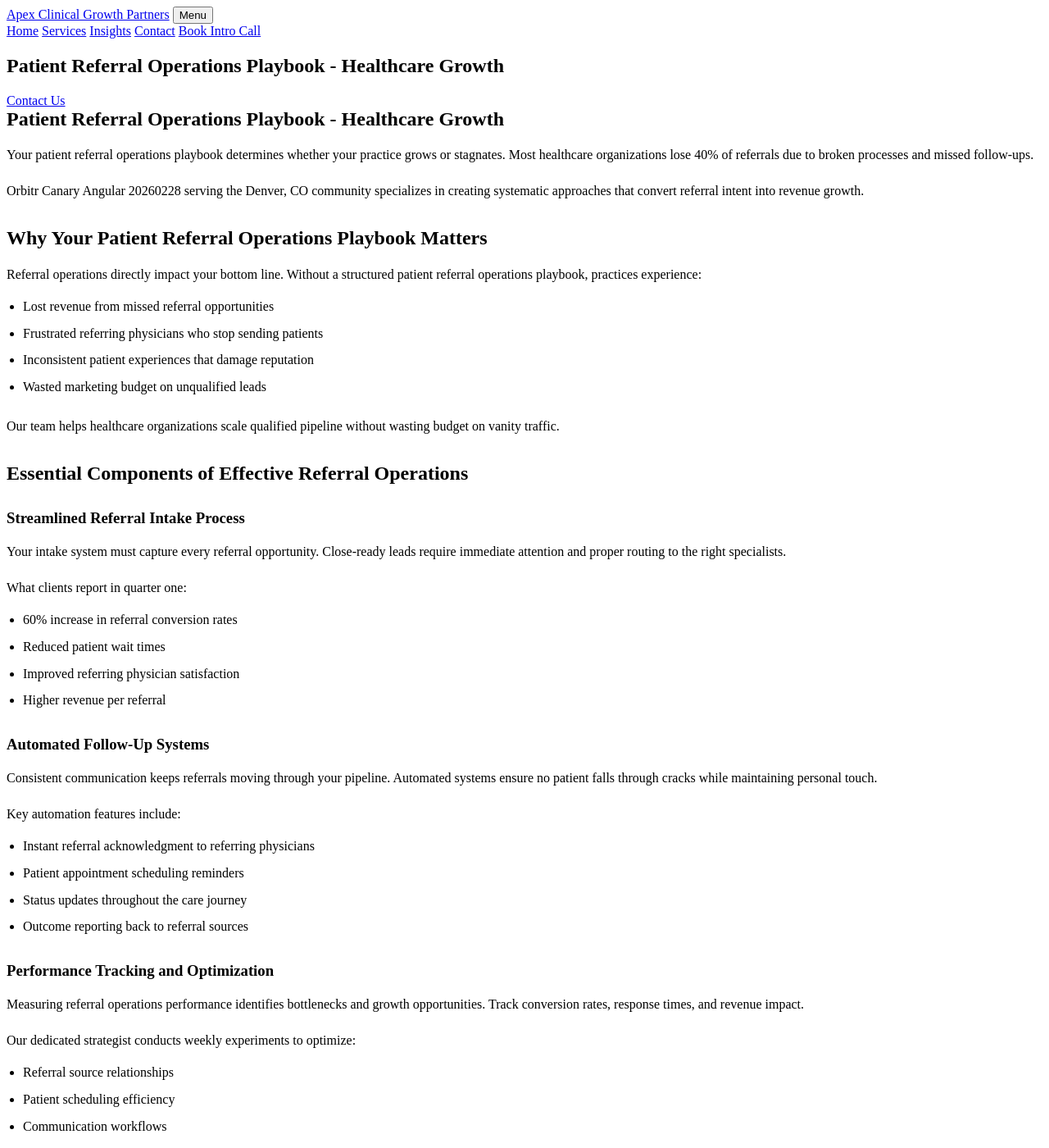
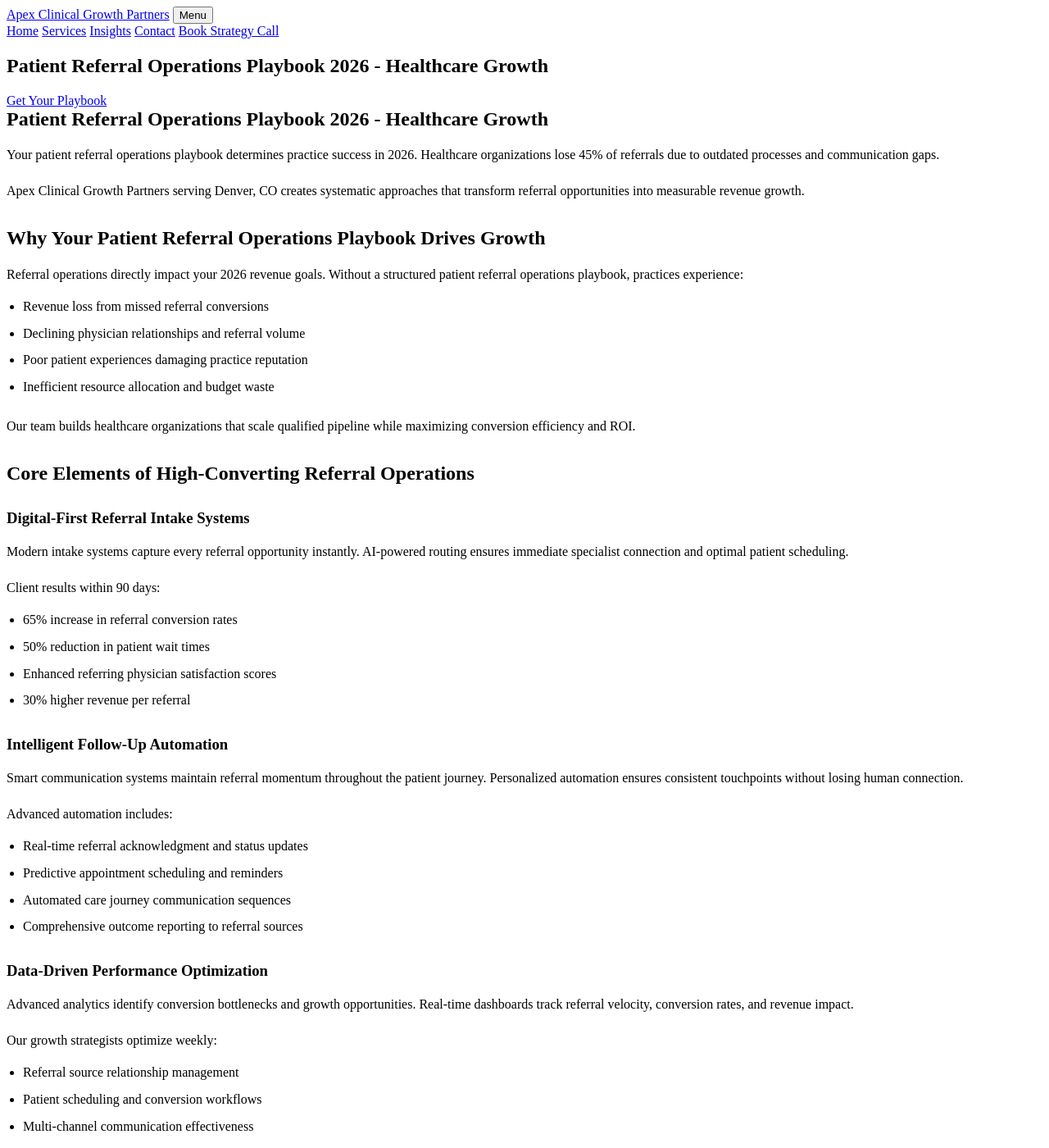
Before and after one commit to prjctlphbt/orbitr-canary-angular-20260228, a Jekyll site: the page angular-referral-ops-playbook-20260228142149.html, which Jekyll copies as it is, in a window 1280 px wide and 1400 px high. Shown: the whole window at 82% size. Built offline with Jekyll 4.4.1, drawn with Linux system fonts in a browser that asks for light colours; some of the changed text lies outside the part shown.

Commit message:
Refresh and update content: angular-referral-ops-playbook-20260228142149.html

```diff
--- a/angular-referral-ops-playbook-20260228142149.html
+++ b/angular-referral-ops-playbook-20260228142149.html
@@ -4,8 +4,8 @@
 <head>
 <meta charset="utf-8"/>
 <meta content="width=device-width, initial-scale=1.0" name="viewport"/>
-<meta content="Streamline patient referrals with our comprehensive operations playbook. Optimize workflows, boost growth, and improve patient outcomes. Get started today." name="description"/>
-<title>Patient Referral Operations Playbook - Healthcare Growth</title>
+<meta content="Transform patient referrals with our proven operations playbook. Boost conversion rates by 60%, reduce wait times, and maximize revenue growth in 2026." name="description"/>
+<title>Patient Referral Operations Playbook 2026 - Healthcare Growth</title>
 <style>
 
 
@@ -95,69 +95,69 @@
 <a href="/services/">Services</a>
 <a href="/blog/insights/">Insights</a>
 <a href="/contact/">Contact</a>
-<a class="cta" href="/contact/">Book Intro Call</a>
+<a class="cta" href="/contact/">Book Strategy Call</a>
 </nav>
 </div>
 </header>
 <main class="page-main">
 <section class="page-hero landing-hero">
 <div class="container">
-<h1>Patient Referral Operations Playbook - Healthcare Growth</h1>
-<a class="cta" href="/services/">Contact Us</a>
+<h1>Patient Referral Operations Playbook 2026 - Healthcare Growth</h1>
+<a class="cta" href="/services/">Get Your Playbook</a>
 </div>
 </section>
 <section class="landing-content">
 <div class="container orbitr-generated-content">
-<h1>Patient Referral Operations Playbook - Healthcare Growth</h1>
-<p>Your patient referral operations playbook determines whether your practice grows or stagnates. Most healthcare organizations lose 40% of referrals due to broken processes and missed follow-ups.</p>
-<p>Orbitr Canary Angular 20260228 serving the Denver, CO community specializes in creating systematic approaches that convert referral intent into revenue growth.</p>
-<h2>Why Your Patient Referral Operations Playbook Matters</h2>
-<p>Referral operations directly impact your bottom line. Without a structured patient referral operations playbook, practices experience:</p>
+<h1>Patient Referral Operations Playbook 2026 - Healthcare Growth</h1>
+<p>Your patient referral operations playbook determines practice success in 2026. Healthcare organizations lose 45% of referrals due to outdated processes and communication gaps.</p>
+<p>Apex Clinical Growth Partners serving Denver, CO creates systematic approaches that transform referral opportunities into measurable revenue growth.</p>
+<h2>Why Your Patient Referral Operations Playbook Drives Growth</h2>
+<p>Referral operations directly impact your 2026 revenue goals. Without a structured patient referral operations playbook, practices experience:</p>
 <ul>
-<li>Lost revenue from missed referral opportunities</li>
-<li>Frustrated referring physicians who stop sending patients</li>
-<li>Inconsistent patient experiences that damage reputation</li>
-<li>Wasted marketing budget on unqualified leads</li>
+<li>Revenue loss from missed referral conversions</li>
+<li>Declining physician relationships and referral volume</li>
+<li>Poor patient experiences damaging practice reputation</li>
+<li>Inefficient resource allocation and budget waste</li>
 </ul>
-<p>Our team helps healthcare organizations scale qualified pipeline without wasting budget on vanity traffic.</p>
-<h2>Essential Components of Effective Referral Operations</h2>
-<h3>Streamlined Referral Intake Process</h3>
-<p>Your intake system must capture every referral opportunity. Close-ready leads require immediate attention and proper routing to the right specialists.</p>
-<p>What clients report in quarter one:
+<p>Our team builds healthcare organizations that scale qualified pipeline while maximizing conversion efficiency and ROI.</p>
+<h2>Core Elements of High-Converting Referral Operations</h2>
+<h3>Digital-First Referral Intake Systems</h3>
+<p>Modern intake systems capture every referral opportunity instantly. AI-powered routing ensures immediate specialist connection and optimal patient scheduling.</p>
+<p>Client results within 90 days:
 <ul>
-<li>60% increase in referral conversion rates</li>
-<li>Reduced patient wait times</li>
-<li>Improved referring physician satisfaction</li>
-<li>Higher revenue per referral</li>
+<li>65% increase in referral conversion rates</li>
+<li>50% reduction in patient wait times</li>
+<li>Enhanced referring physician satisfaction scores</li>
+<li>30% higher revenue per referral</li>
 </ul></p>
-<h3>Automated Follow-Up Systems</h3>
-<p>Consistent communication keeps referrals moving through your pipeline. Automated systems ensure no patient falls through cracks while maintaining personal touch.</p>
-<p>Key automation features include:
+<h3>Intelligent Follow-Up Automation</h3>
+<p>Smart communication systems maintain referral momentum throughout the patient journey. Personalized automation ensures consistent touchpoints without losing human connection.</p>
+<p>Advanced automation includes:
 <ul>
-<li>Instant referral acknowledgment to referring physicians</li>
-<li>Patient appointment scheduling reminders</li>
-<li>Status updates throughout the care journey</li>
-<li>Outcome reporting back to referral sources</li>
+<li>Real-time referral acknowledgment and status updates</li>
+<li>Predictive appointment scheduling and reminders</li>
+<li>Automated care journey communication sequences</li>
+<li>Comprehensive outcome reporting to referral sources</li>
 </ul></p>
-<h3>Performance Tracking and Optimization</h3>
-<p>Measuring referral operations performance identifies bottlenecks and growth opportunities. Track conversion rates, response times, and revenue impact.</p>
-<p>Our dedicated strategist conducts weekly experiments to optimize:
+<h3>Data-Driven Performance Optimization</h3>
+<p>Advanced analytics identify conversion bottlenecks and growth opportunities. Real-time dashboards track referral velocity, conversion rates, and revenue impact.</p>
+<p>Our growth strategists optimize weekly:
 <ul>
-<li>Referral source relationships</li>
-<li>Patient scheduling efficiency</li>
-<li>Communication workflows</li>
-<li>Revenue conversion metrics</li>
+<li>Referral source relationship management</li>
+<li>Patient scheduling and conversion workflows</li>
+<li>Multi-channel communication effectiveness</li>
+<li>Revenue attribution and ROI metrics</li>
 </ul></p>
-<h2>Transform Your Referral Operations Today</h2>
-<p>A comprehensive patient referral operations playbook transforms scattered processes into revenue-generating systems. Healthcare organizations using structured approaches see qualified growth within 90 days.</p>
-<p>Our services focus on building sustainable referral operations that scale with your practice. We help create systems that generate revenue intent, not vanity traffic.</p>
-<p>Ready to optimize your patient referral operations playbook? Contact our team at (720) 555-0105 or email hello@apexclinicalgrowth.com to discuss your referral growth strategy.</p>
+<h2>Scale Your Referral Operations in 2026</h2>
+<p>A comprehensive patient referral operations playbook transforms fragmented processes into revenue-generating systems. Healthcare organizations achieve measurable growth within 60 days.</p>
+<p>Our proven methodology builds sustainable referral operations that scale with your practice. We create systems generating qualified revenue, not vanity metrics.</p>
+<p>Ready to transform your patient referral operations playbook? Contact our growth team at (720) 555-0105 or hello@apexclinicalgrowth.com for your strategy consultation.</p>
 </div>
 </section>
 <section class="landing-cta">
 <div class="container">
-<h2>Take the Next Step</h2>
-<a class="cta" href="/services/">Contact Us</a>
+<h2>Start Growing Your Referral Revenue</h2>
+<a class="cta" href="/services/">Schedule Strategy Session</a>
 </div>
 </section>
 </main>
@@ -165,14 +165,14 @@
 <div class="container footer-grid">
 <div>
 <strong>Apex Clinical Growth Partners</strong>
-<p>Demand generation and patient acquisition strategy for specialty clinics.</p>
+<p>Revenue-focused demand generation and patient acquisition for specialty healthcare practices.</p>
 </div>
 <div>
 <strong>Services</strong>
 <ul>
-<li><a href="/services/">Demand Gen</a></li>
-<li><a href="/services/">SEO Program</a></li>
-<li><a href="/services/">Conversion Ops</a></li>
+<li><a href="/services/">Demand Generation</a></li>
+<li><a href="/services/">Healthcare SEO</a></li>
+<li><a href="/services/">Conversion Optimization</a></li>
 </ul>
 </div>
 <div>
```
